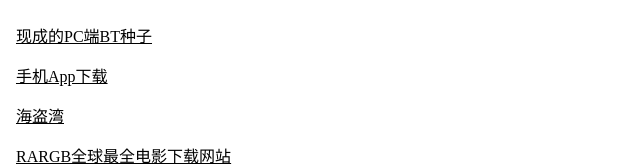
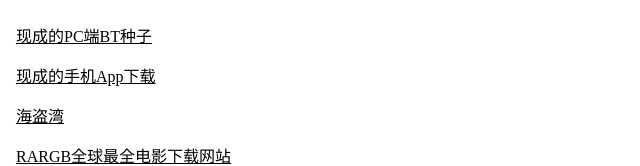
Before and after one commit to mynameiscab/mynameiscab.github.io, a plain HTML site: page index.html in a window 1280 px wide. Shown: the part 1363-1529 px from the top of the page, without its empty margins (0-640 px from the left). Drawn offline with nearby package versions, Linux system fonts and the light colour scheme.

Commit message:
Update index.html

```diff
--- a/index.html
+++ b/index.html
@@ -54,7 +54,7 @@
 
      <h2 style="color:yellow">下载站：</h2>
      <p <h4 style="color:white">---</h4><a style="color:black" href="./download/download.html"target="_blank">现成的PC端BT种子</a></p>
-     <p <h4 style="color:white">---</h4><a style="color:black" href="./phonedownload/phonedownload.html"target="_blank">手机App下载</a></p>
+     <p <h4 style="color:white">---</h4><a style="color:black" href="./phonedownload/phonedownload.html"target="_blank">现成的手机App下载</a></p>
      <p <h4 style="color:white">---</h4><a style="color:black" href="https://pirate-bays.net/"target="_blank">海盗湾</a></p>
      <p <h4 style="color:white">---</h4><a style="color:black" href="http://rarbg.to/index80.php"target="_blank">RARGB全球最全电影下载网站</a></p>
      <p <h4 style="color:white">---</h4><a style="color:black" href="https://fitgirl-repacks.site/"target="_blank">fitgirl破解游戏下载</a></p>
```
